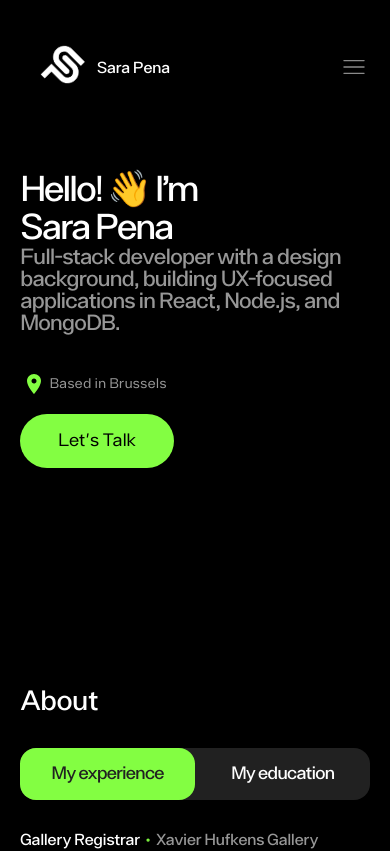
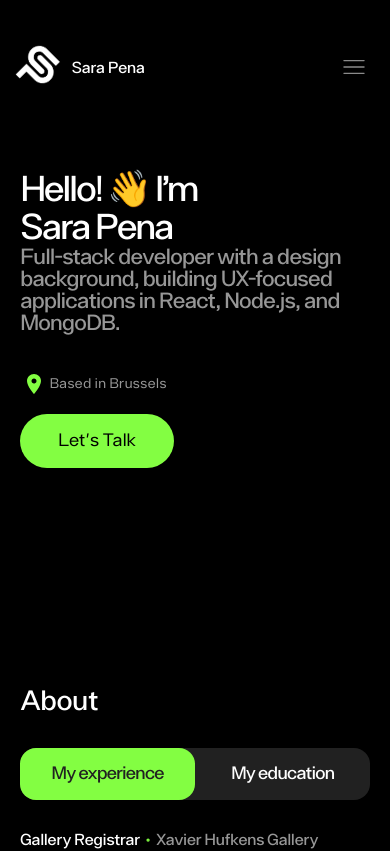
Before and after one commit to Sara-pe/portfolio, a React (Vite) app: page / in a window 390 px wide. Shown: the top 851 px of the page. Built offline with nearby package versions, Linux system fonts and the light colour scheme.

Commit message:
logo mobile version

```diff
--- a/src/App.jsx
+++ b/src/App.jsx
@@ -31,7 +31,7 @@ function App() {
       <div className='page flex flex-col items-center justify-center max-width'>
         <nav>
 
-          <div className='flex flex-row items-center justify-center gap-16'>
+          <div className='flex flex-row items-center justify-start gap-16'>
             <img className="logo-nav" src={LogoIcon} alt="Logo" />
          <h4>Sara Pena</h4>
           </div>
--- a/src/index.css
+++ b/src/index.css
@@ -517,7 +517,7 @@ font-size: 14px;
   align-items: center;
   width: 100%;
     position: absolute;
-  top: 80px;
+  top: 96px;
    left: 50%;
   transform: translateX(-50%);
  padding: 20px;
```
